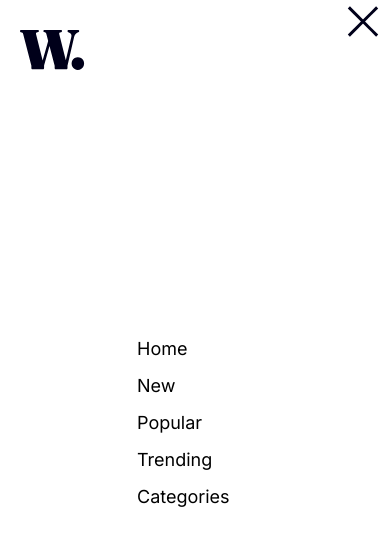
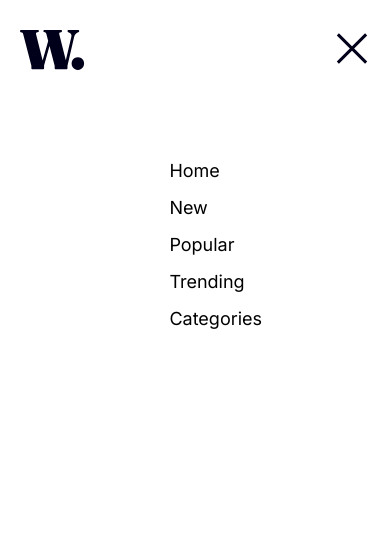
Before and after one commit to wx-it/news-homepage, a React (Create React App) app: page / in a window 390 px wide. Shown: the top 546 px of the page. Built offline with nearby package versions, Linux system fonts and the light colour scheme.

Commit message:
mobile nav toggle working

```diff
--- a/src/components/sideBar/SideBar.jsx
+++ b/src/components/sideBar/SideBar.jsx
@@ -1,17 +1,26 @@
 import React from "react";
 import "./sideBar.css";
+import { useState } from "react";
 
 const SideBar = ({ Logo, Menu, Close }) => {
+
+  const [toggle, setToggle] = useState(false)
+
+  const toggleMenu = ()=>{
+    setToggle(toggle => !toggle)
+    console.log(toggle)
+  }
+
   return (
     <>
       <nav>
         <Logo />
-        <button>
+        <button onClick={toggleMenu}>
           <Menu />
         </button>
       </nav>
-      <div className="mobile-sideBar">
-        <button>
+      <div className={toggle ? "mobile-sideBar" : "mobile-sideBar-active"}>
+        <button className="close-btn" onClick={toggleMenu} >
           <Close />
         </button>
         <div className="links">
--- a/src/components/sideBar/sideBar.css
+++ b/src/components/sideBar/sideBar.css
@@ -1,42 +1,56 @@
-nav{
+nav {
   display: flex;
-    align-items:  center;
+  align-items: center;
   justify-content: space-between;
   padding: 30px 20px;
   width: 100%;
 }
 
-.mobile-sideBar{
+.mobile-sideBar {
   position: fixed;
   right: 0;
   top: 0;
+  height: 100%;
   display: flex;
   flex-direction: column;
-    justify-content: center;
-    height: 100%;
-    width: 70%;
-    padding: 0px 20px;
+  padding: 10rem 8rem 0 3rem;
   background-color: white;
-
+  z-index: 4;
+  transform: translateX(100%);
+  transition: all 0.7s ease;
 }
 
-.mobile-sideBar button{
+.close-btn{
   border: none;
   background-color: transparent;
   position: absolute;
-    top: 5px;
-    right: 5px;
+  top: 2rem;
+  right: 1rem;
 }
 
-.links{
+.links {
   display: flex;
   flex-direction: column;
   gap: 1rem;
 }
 
-.links a{
+.links a {
   text-decoration: none;
   color: black;
   font-size: 18px;
   font-weight: 400;
 }
+
+.mobile-sideBar-active {
+    position: fixed;
+    right: 0;
+    top: 0;
+    height: 100%;
+    display: flex;
+    flex-direction: column;
+    padding: 10rem 8rem 0 3rem;
+    background-color: white;
+    z-index: 4;
+    transform: translateX(0);
+    transition: all 0.7s ease;
+}
```
Lines whose indentation alone changed are shown as unchanged.
